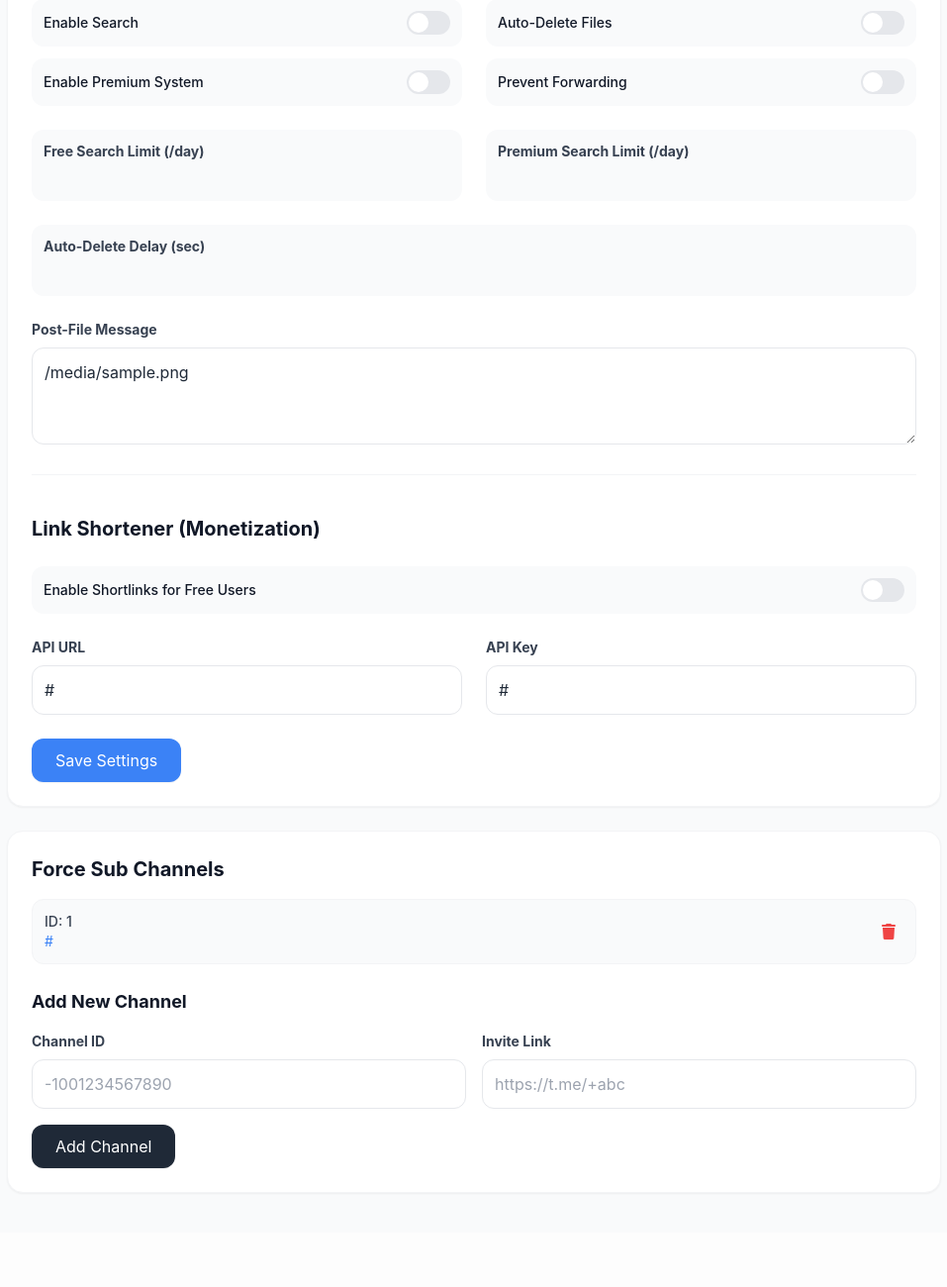
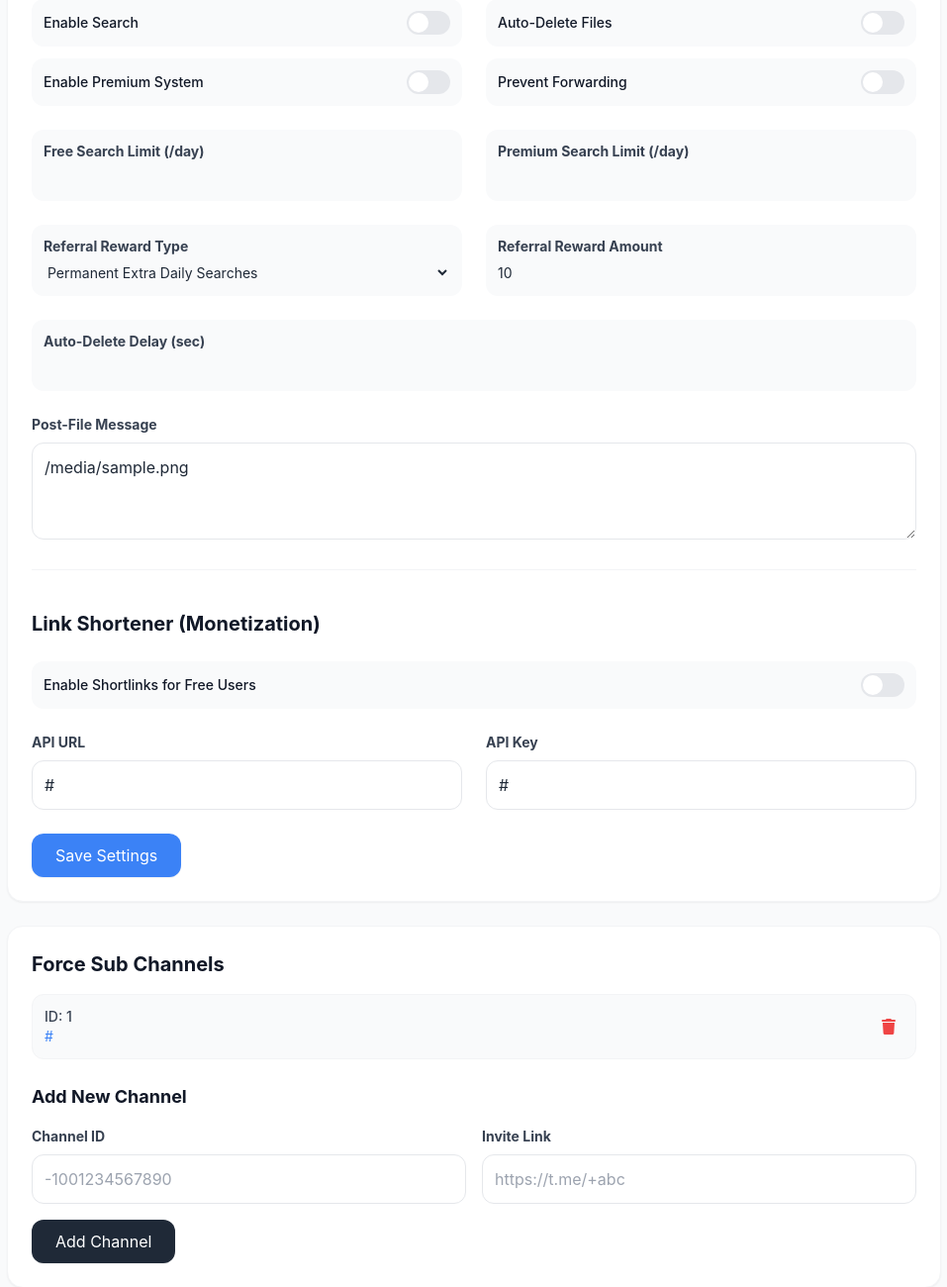
Before and after one commit to protoppertg/Best-telegram-file-share-bot, a FastAPI app: template app/templates/settings.html in a window 1280 px wide. Shown: the part 935-2235 px from the top of the page at 99% size, without its empty margins (289-1246 px from the left). Before the commit the page ends 2141 px from the top, so only its background shows below. Run offline with FastAPI, Linux system fonts and the light colour scheme; the template is opened without the code that fills it: most values are stand-ins (such as "Sample title", 1, 10 or a date in 2020); parts of the project's set-up code (start-up, migrations or seed data) failed here and were passed over; some libraries are stand-ins or nearby versions.

Commit message:
Update settings form with referral reward options
Added referral reward type and amount fields to settings form.

```diff
--- a/app/templates/settings.html
+++ b/app/templates/settings.html
@@ -6,6 +6,7 @@
 </div>
 
 <div class="space-y-6">
+    <!-- Bot Texts -->
     <div class="bg-white p-6 rounded-2xl shadow-sm border border-gray-100">
         <h2 class="text-xl font-bold mb-4 text-gray-900">Bot Texts</h2>
         <form method="POST" action="/admin/settings" class="space-y-6">
@@ -71,6 +72,21 @@
                 </div>
             </div>
 
+            <div class="grid grid-cols-1 md:grid-cols-2 gap-6">
+                <div class="p-3 bg-gray-50 rounded-xl">
+                    <label class="block text-gray-700 text-sm font-bold mb-1">Referral Reward Type</label>
+                    <select name="referral_reward_type" class="w-full bg-transparent border-none focus:outline-none text-sm">
+                        <option value="searches" {% if referral_reward_type == 'searches' %}selected{% endif %}>Permanent Extra Daily Searches</option>
+                        <option value="daily_bonus" {% if referral_reward_type == 'daily_bonus' %}selected{% endif %}>One-Time Bonus Searches Today</option>
+                        <option value="premium" {% if referral_reward_type == 'premium' %}selected{% endif %}>Premium Days</option>
+                    </select>
+                </div>
+                <div class="p-3 bg-gray-50 rounded-xl">
+                    <label class="block text-gray-700 text-sm font-bold mb-1">Referral Reward Amount</label>
+                    <input type="number" name="referral_reward_amount" value="{{ referral_reward_amount }}" class="w-full bg-transparent border-none focus:outline-none text-sm">
+                </div>
+            </div>
+
             <div class="p-3 bg-gray-50 rounded-xl">
                 <label class="block text-gray-700 text-sm font-bold mb-1">Auto-Delete Delay (sec)</label>
                 <input type="number" name="auto_delete_seconds" value="{{ ad_seconds }}" class="w-full bg-transparent border-none focus:outline-none text-sm">
@@ -106,6 +122,7 @@
         </form>
     </div>
 
+    <!-- Force Sub -->
     <div class="bg-white p-6 rounded-2xl shadow-sm border border-gray-100">
         <h2 class="text-xl font-bold mb-4 text-gray-900">Force Sub Channels</h2>
         {% if channels %}
```
